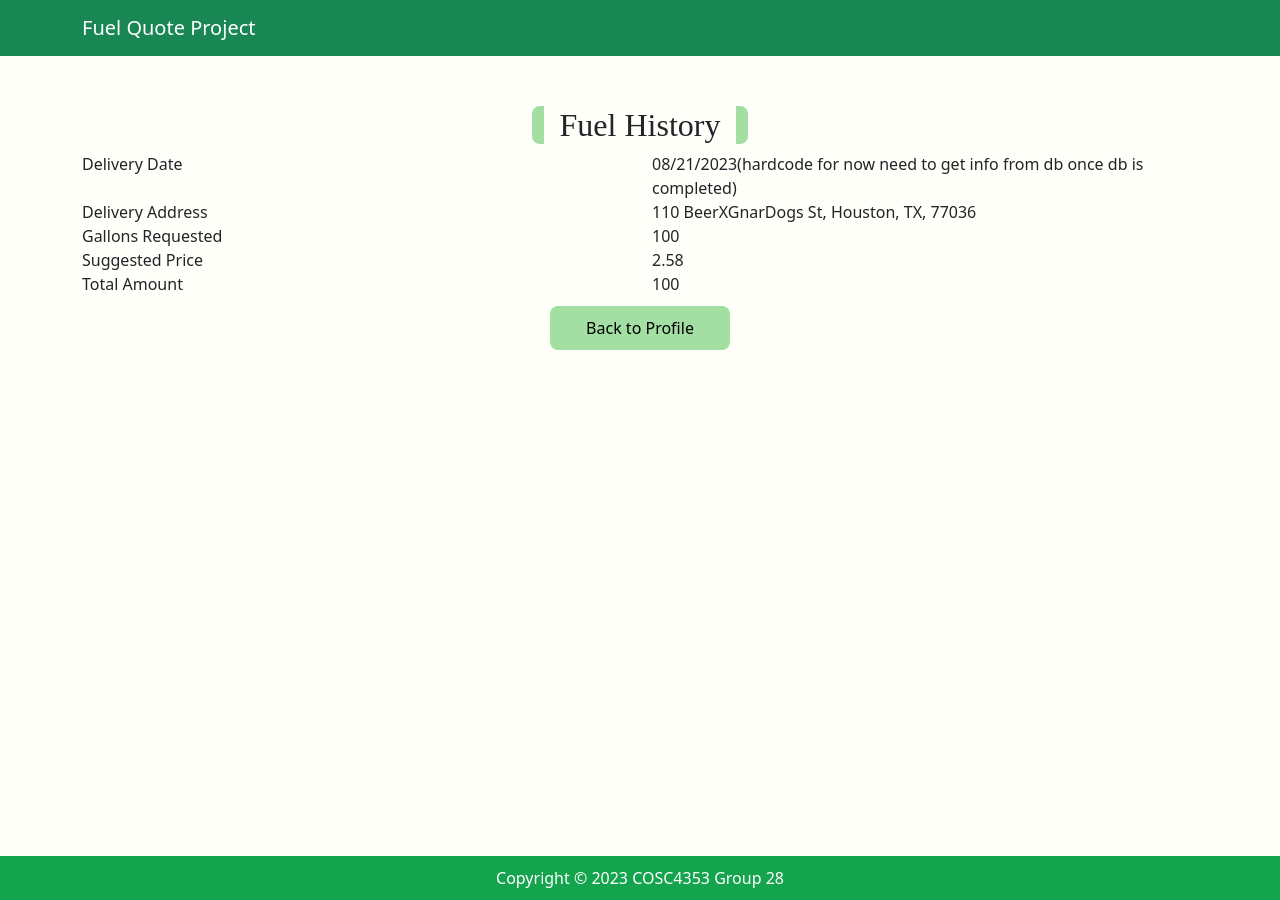
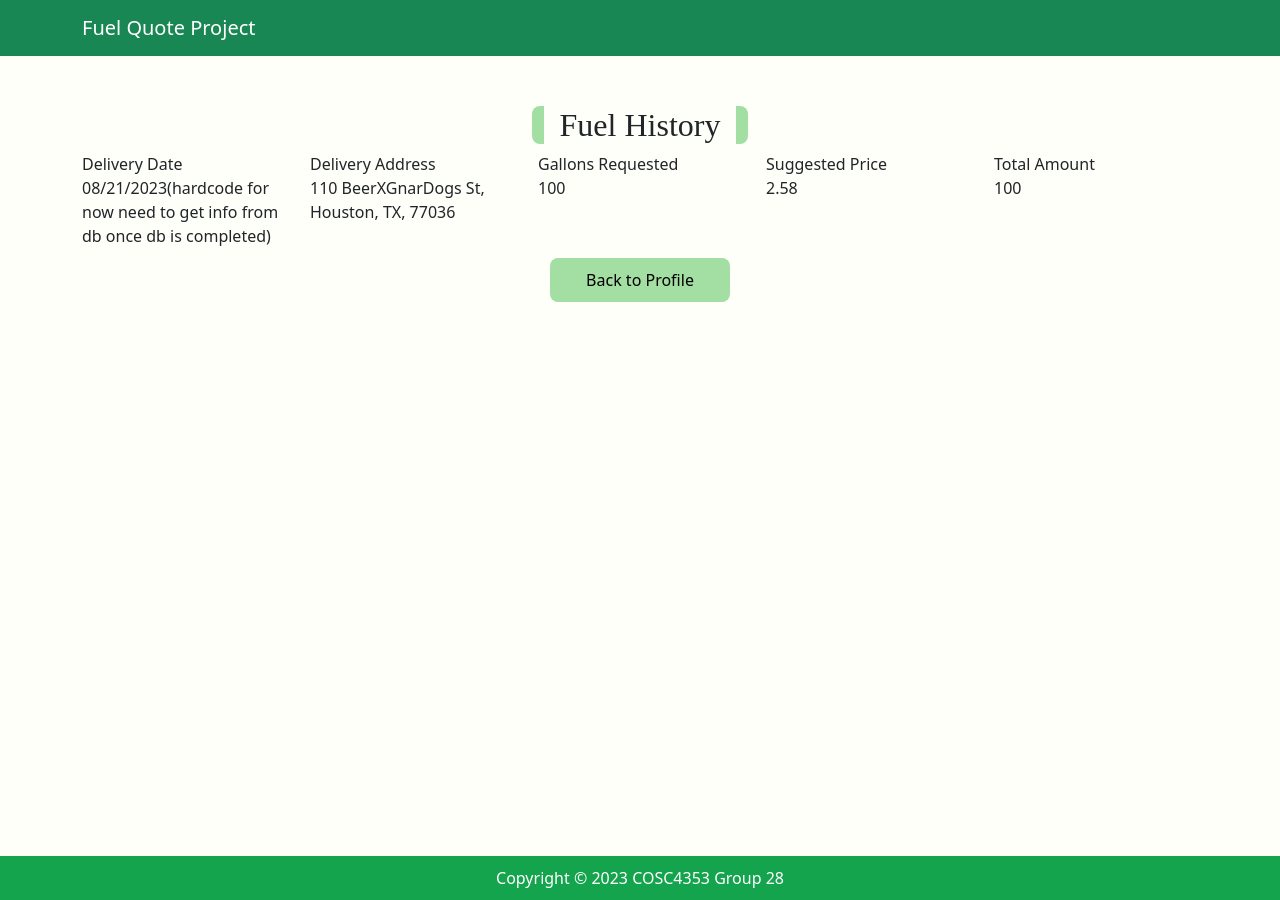
Before and after one commit to yangye627/fuelAppGroup28, a React (Create React App) app in the folder frontend/: page / in a window 1280 px wide. Built offline with nearby package versions, Linux system fonts and the light colour scheme.

Commit message:
fix bit history page, let attribute in col

```diff
--- a/frontend/src/pages/HistoryPage/HistoryPage.js
+++ b/frontend/src/pages/HistoryPage/HistoryPage.js
@@ -79,22 +79,16 @@ const HistoryPage = () => {
       <Container>
         <Row>
           <Col>Delivery Date</Col>
-          <Col>08/21/2023(hardcode for now need to get info from db once db is completed)</Col>
+          <Col>Delivery Address</Col>
+          <Col>Gallons Requested</Col>
+          <Col>Suggested Price</Col>
+          <Col>Total Amount</Col>
         </Row>
         <Row>
-          <Col>Delivery Address</Col>
+          <Col>08/21/2023(hardcode for now need to get info from db once db is completed)</Col>
           <Col>110 BeerXGnarDogs St, Houston, TX, 77036</Col>
-        </Row>
-        <Row>
-          <Col>Gallons Requested</Col>
           <Col>100</Col>
-        </Row>
-        <Row>
-          <Col>Suggested Price</Col>
           <Col>2.58</Col>
-        </Row>
-        <Row>
-          <Col>Total Amount</Col>
           <Col>100</Col>
         </Row>
         {/* <tbody>
```
